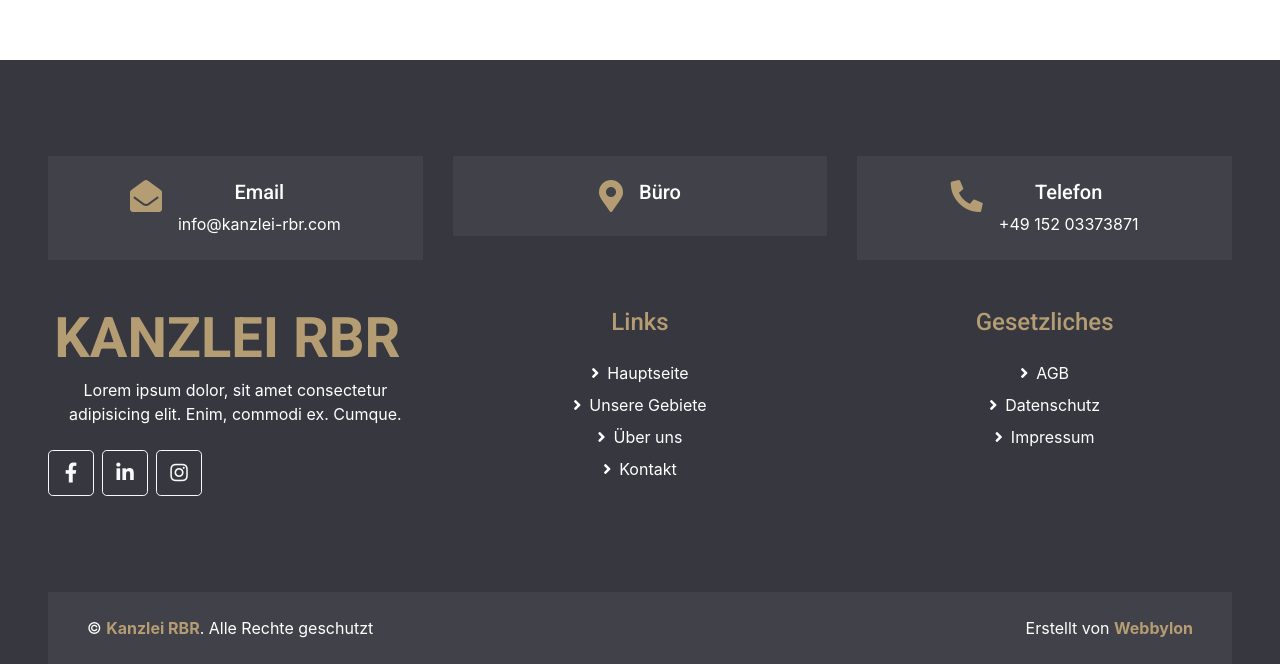
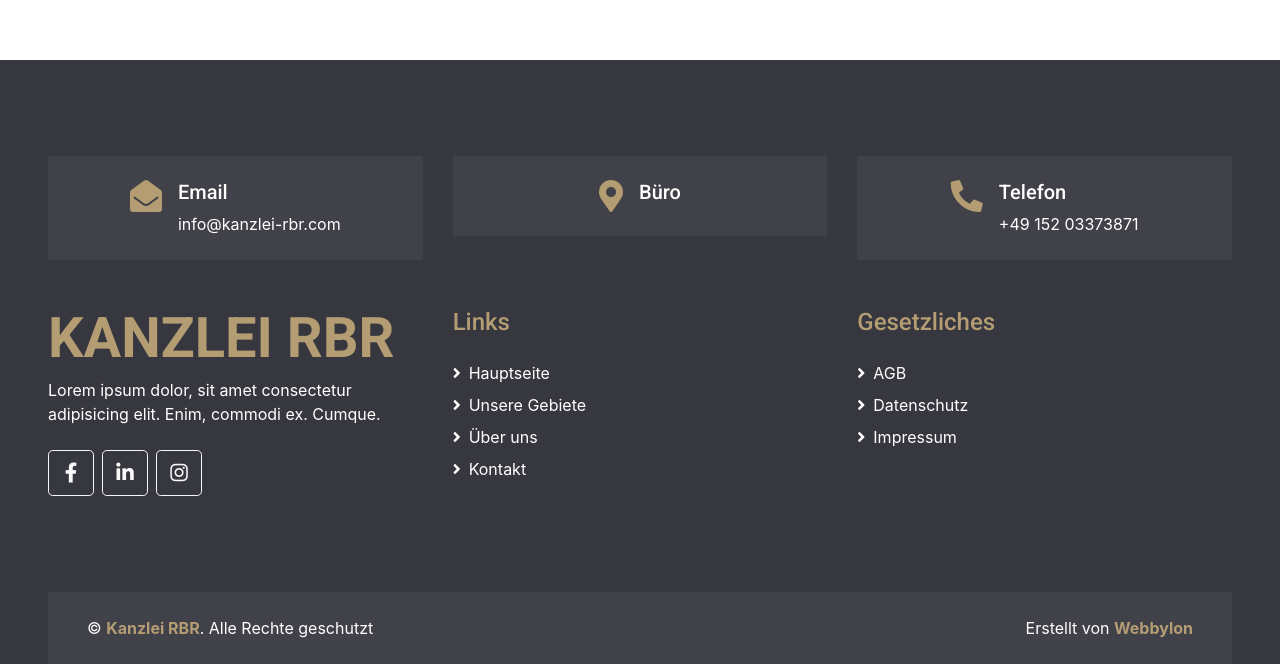
Before and after one commit to Kramarus/kanzlei-rbr, a React (Create React App) app: page / in a window 1280 px wide. Shown: the part 3852-4516 px from the top of the page. Built offline with nearby package versions, Linux system fonts and the light colour scheme.

Commit message:
react app

```diff
--- a/src/components/Footer.js
+++ b/src/components/Footer.js
@@ -2,7 +2,7 @@ import React from 'react'
 
 export default function Footer() {
   return (
-    <div className="container-fluid bg-secondary text-white pt-5 px-sm-3 px-md-5" style={{marginTop: 90 + 'px'}}>
+    <div className="container-fluid bg-secondary text-white pt-5 px-sm-3 px-md-5" style={{marginTop: 90 + 'px', textAlign: 'left'}}>
         <div className="row mt-5">
 
             <div className="col-lg-4">
```
